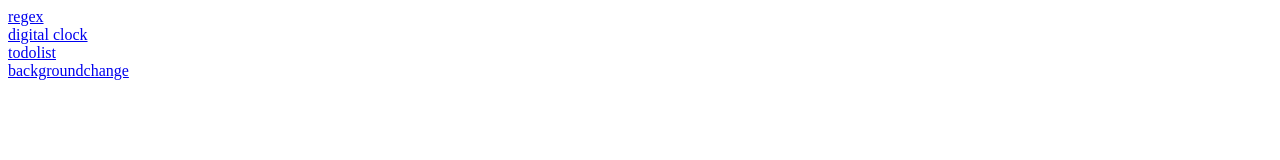
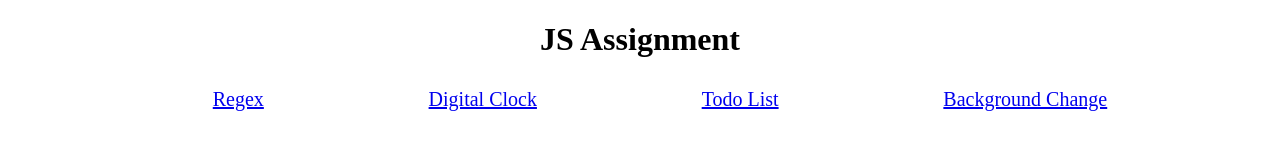
Before and after one commit to Mukesh881yadav/core_js.github.io, a plain HTML site: page index.html in a window 1280 px wide. Drawn offline with Linux system fonts and the light colour scheme.

Commit message:
index file updated

```diff
--- a/index.html
+++ b/index.html
@@ -4,23 +4,33 @@
     <meta charset="UTF-8">
     <meta http-equiv="X-UA-Compatible" content="IE=edge">
     <meta name="viewport" content="width=device-width, initial-scale=1.0">
-    <title>githubuploaded</title>
+    <title>JS Assignment - MY</title>
+    <style>
+        .main h1{
+            text-align: center;
+
+        }
+        .lists{
+            list-style: none;
+            display: flex;
+            justify-content: space-evenly;
+            align-items: center;
+            margin-top: 30px;
+        }
+        .lists a{
+            font-size: 20px;
+        }
+    </style>
 </head>
 <body>
-
-    <div>
-        <a href="regex.html">regex</a>
-    </div>
-
-    <div>
-        <a href="E:\corejsAssignmet\digitalclock.html">digital clock</a>
-    </div>
-    <div>
-        <a href="todolist.html">todolist</a>
-    </div>
-    <div>
-        <a href="backgroundchange.html">backgroundchange</a>
-
+    <div class="main">
+        <h1>JS Assignment</h1>
+        <ul class="lists">
+            <li><a href="regex.html">Regex</a></li>
+            <li><a href="digitalclock.html">Digital Clock</a></li>
+            <li><a href="todolist.html">Todo List</a></li>
+            <li><a href="backgroundchange.html">Background Change</a></li>
+        </ul>
     </div>
 </body>
 </html>
```
